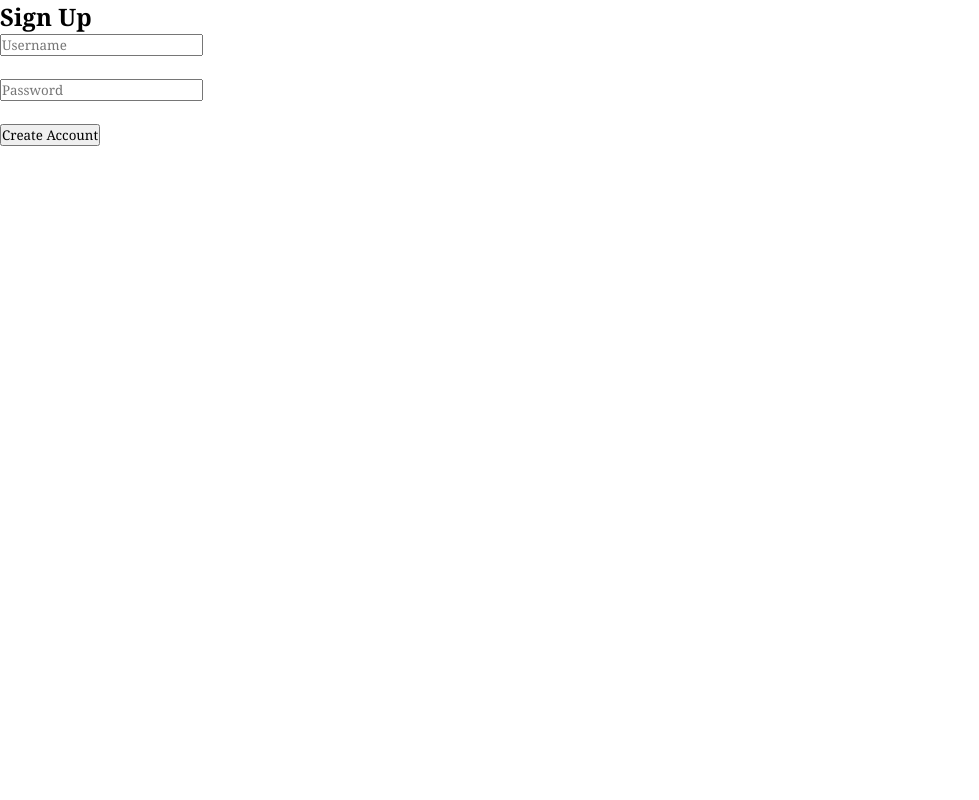
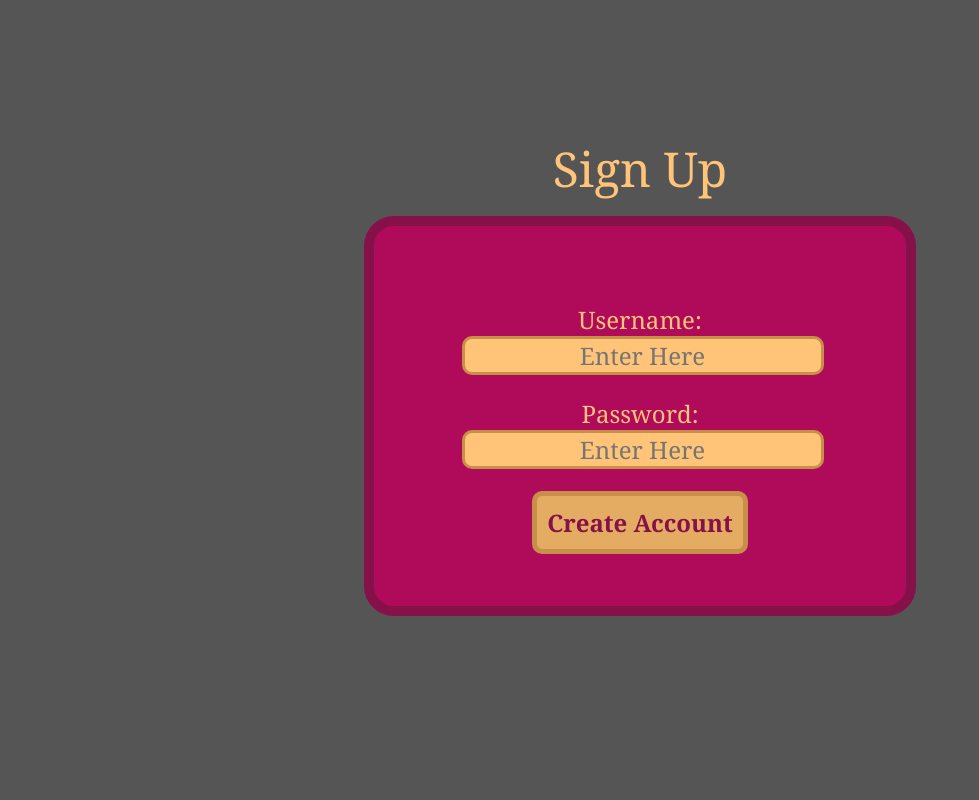
Before and after one commit to chickmenNuggs/CSE-108-Final-Project, a Flask app: page /signup/ in a window 1280 px wide. Shown: the whole page, without its empty margins (0-979 px from the left). Run offline with Flask 3, Linux system fonts and the light colour scheme.

Commit message:
formatted sign up page
formatted sign up page

```diff
--- a/flask-app/templates/signup.html
+++ b/flask-app/templates/signup.html
@@ -8,15 +8,35 @@
     <title>Document</title>
 </head>
 <body>
-    <h2>Sign Up</h2>
+    <div class = background>
+        <div class = login-header>
+            Sign Up
 
-    <form action="{{ url_for('register') }}" method="POST">
-        <input type="text" name="username" placeholder="Username" required>
-        <br><br>
-        <input type="password" name="password" placeholder="Password" required>
-        <br><br>
-        <button type="submit">Create Account</button>
-    </form>
+        </div>
+        <div class = login-container>
+
+            <form action="{{ url_for('register') }}" method="POST">
+            <table class = "login-handler">
+                <tr>
+                    <td>
+                        <label class="login-info">Username: </label>
+                        <input type="text" class="login-info" name="username" id = "username" placeholder="Enter Here" required>
+                    </td>
+                </tr>
+                <tr>
+                    <td>
+                        <label class="login-info">Password: </label>
+                        <input type="password" class="login-info" name="password" id = "password" placeholder="Enter Here" required>
+                    </td>
+                </tr>
+                <tr>
+                    <td>
+                        <button type="submit" class="login-info" id = "login-button">Create Account</button>
+                    </td>
+                </tr>
+            </form>
+        </div>
+    </div>
 
 </body>
 </html>
```
Also changed, not shown: flask-app/instance/db.sqlite.
